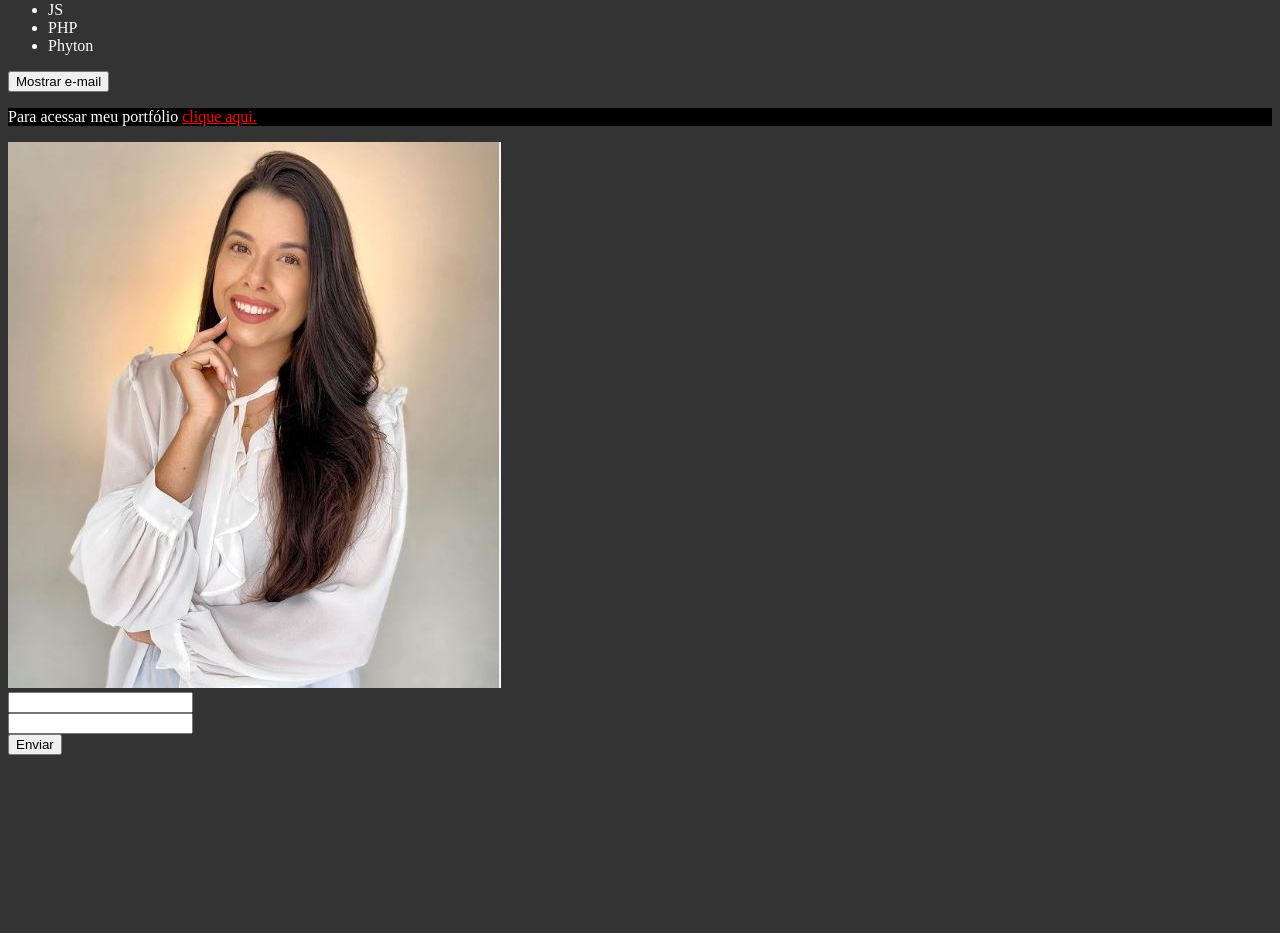
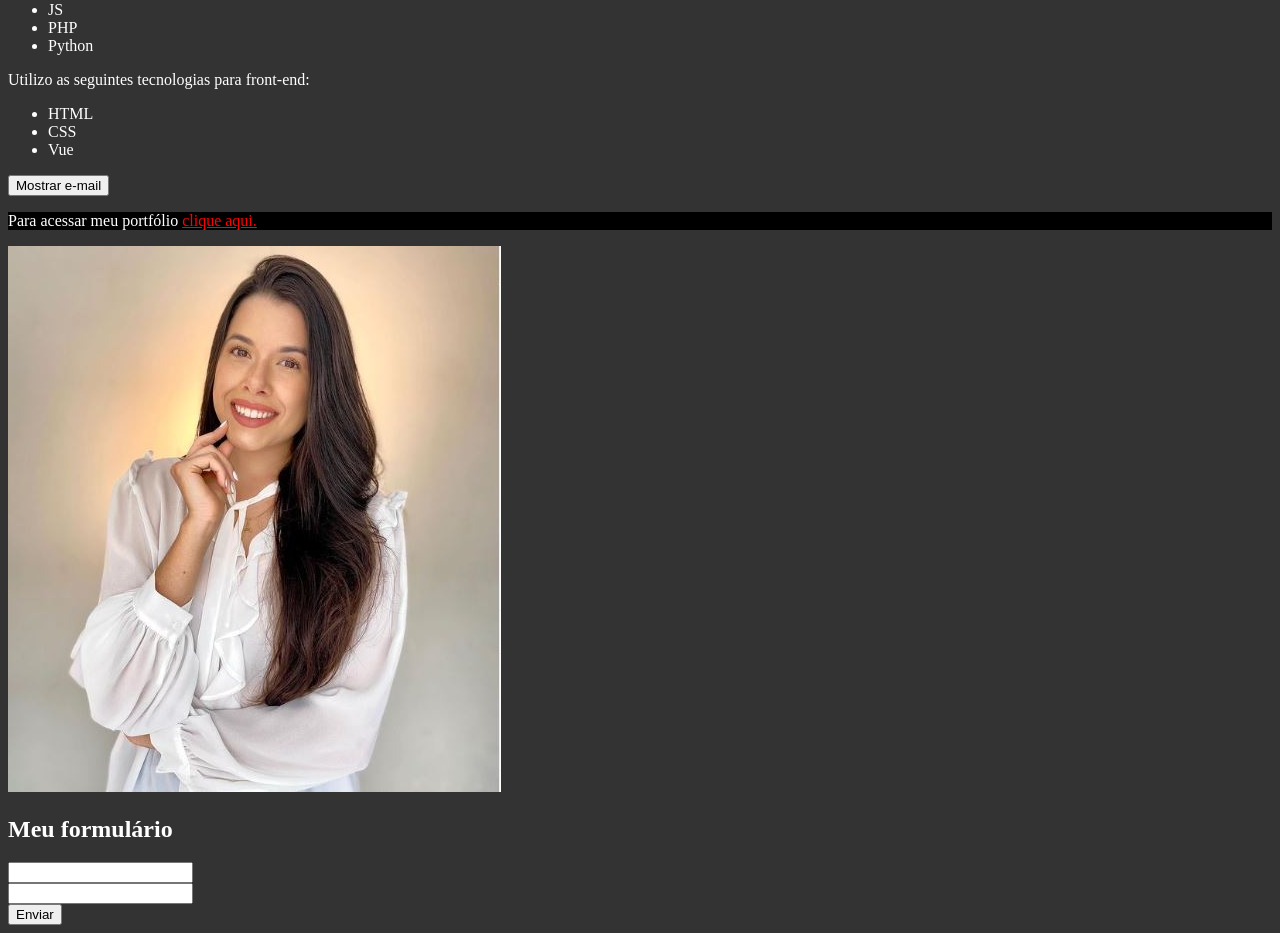
Before and after one commit to Coramila/Vue_Practicing, a Vue app: page / in a window 1280 px wide. Shown: the part 360-1293 px from the top of the page. Before the commit the page ends 1123 px from the top, so only its background shows below. Built offline with nearby package versions, Linux system fonts and the light colour scheme.

Commit message:
Events @submit and @click

```diff
--- a/src/components/Form.vue
+++ b/src/components/Form.vue
@@ -1,15 +1,18 @@
 <template>
-    <form action="">
+    <div>
+        <h2>Meu formulário</h2>
+    <form action="" @submit="enviarFormulario($event)">
         <div>
-            <InputText/>
+            <input v-model="nome">
         </div>
         <div>
-            <InputText/>
+            <input v-model="email">
         </div>
         <div>
             <Submit/>
         </div>
     </form>
+</div>
 </template>
 
 <script>
@@ -21,6 +24,25 @@ export default{
     components:{
         InputText,
         Submit
+    },
+    data(){
+        return{
+            nome:"",
+            email:""
+        }
+    },
+    methods:{
+        enviarFormulario(e){ // O 'e' está relacionado ao '$event' do form, e nos permite acessar a função preventDefault
+            e.preventDefault(); //Previde que ao submeter o formulário a página seja recarregada
+
+            const nome = this.nome;
+            const email = this.email;
+
+            console.log("Enviado!");
+            console.log("Nome: " + nome);
+            console.log("Email: " + email);
+
+        }
     }
 }
 
--- a/src/components/Info.vue
+++ b/src/components/Info.vue
@@ -2,12 +2,15 @@
     <div>
         <p v-if="esta_trabalhando">Estou trabalhando no momento.</p>
         <p v-else>Estou em busca de novas oportunidades</p>
-        <p>Utilizo as seguintes tecnologias:</p>
+        <p>Utilizo as seguintes tecnologias para back-end:</p>
         <ul>
-            <li>JS</li>
-            <li>PHP</li>
-            <li>Phyton</li>
+            <li v-for="(technology, index) in backend_technologies" v-bind:key="index">{{technology}}</li>
         </ul>
+        <p>Utilizo as seguintes tecnologias para front-end:</p>
+        <ul>
+            <li v-for="technology in frontend_technologies" :key=technology.id>{{ technology.language }}</li>
+        </ul>
+
         <div>
             <button @click="showEmail">{{ textoBotao }}</button>
         </div>
@@ -31,7 +34,13 @@ export default{
             mostrar_email: false,
             email: 'Camila@email.com',
             meu_link: 'https://github.com/Coramila',
-            textoBotao: 'Mostrar e-mail'
+            textoBotao: 'Mostrar e-mail',
+            backend_technologies:["JS","PHP","Python"],
+            frontend_technologies:[
+                {id:1, language: 'HTML'},
+                {id:2, language: 'CSS'},
+                {id:3, language: 'Vue'}
+            ]
         }
     },
     methods:{
```
